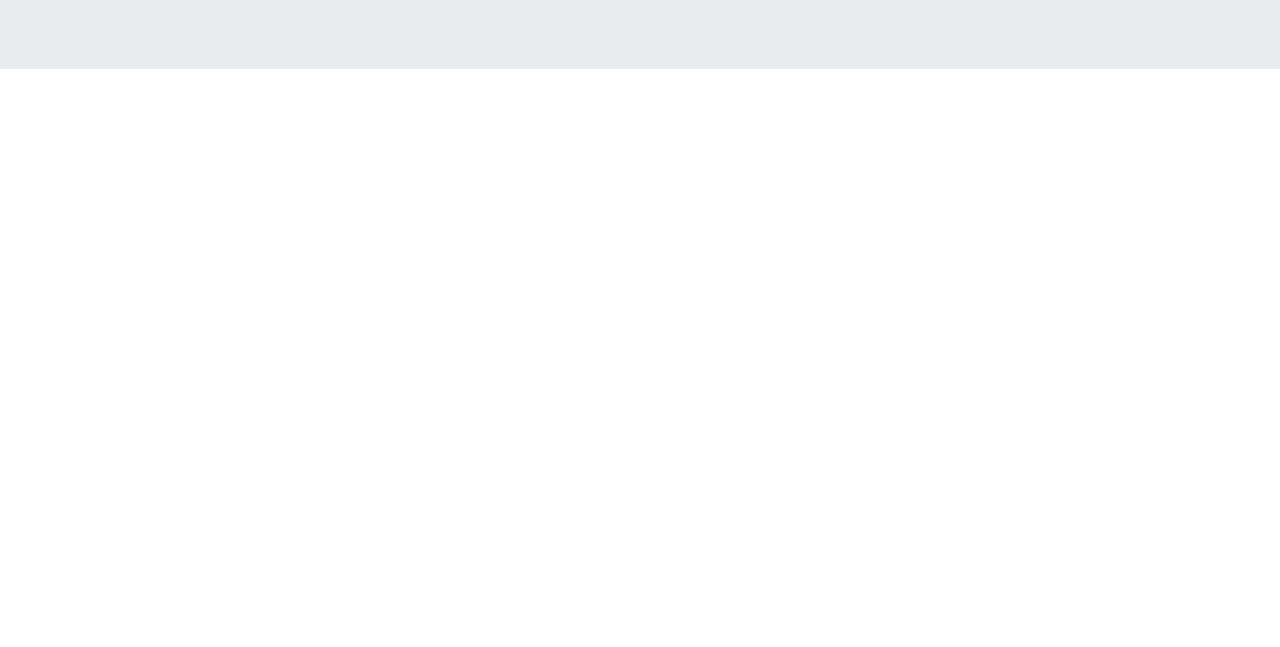
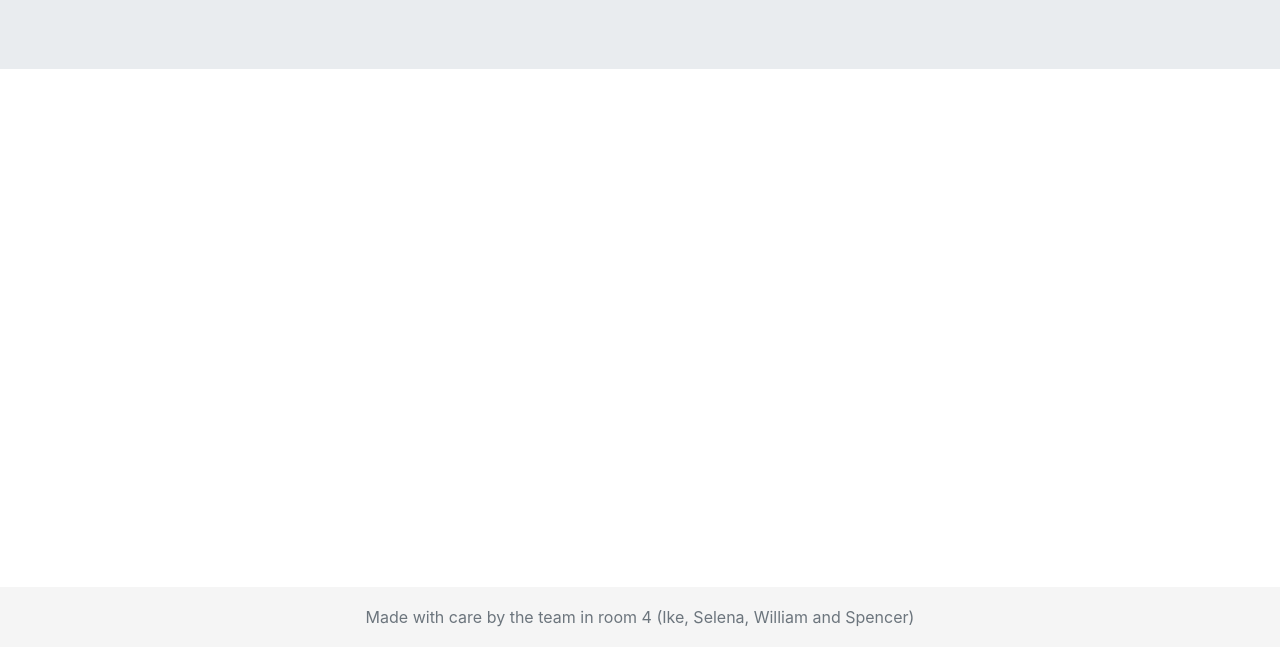
Before and after one commit to tr8b5/NYTSearch-API, a plain HTML site: page index.html in a window 1280 px wide. Shown: the part 153-800 px from the top of the page. Drawn offline with nearby package versions, Linux system fonts and the light colour scheme.

Commit message:
added a css style page and styling for the footer to keep it on the bottom

```diff
--- a/index.html
+++ b/index.html
@@ -13,7 +13,7 @@
       integrity="sha384-TX8t27EcRE3e/ihU7zmQxVncDAy5uIKz4rEkgIXeMed4M0jlfIDPvg6uqKI2xXr2"
       crossorigin="anonymous"
     />
-    <link rel="stylesheet" href="" />
+    <link rel="stylesheet" href="./style.css" />
   </head>
   <body>
     <div class="jumbotron jumbotron-fluid">
@@ -25,6 +25,12 @@
 
     </div>
 
+
+    <footer class="footer">
+        <div class="container">
+            <span class="text-muted">Made with care by the team in room 4 (Ike, Selena, William and Spencer)</span>
+        </div>
+    </footer>
     <script src="" async defer></script>
   </body>
 </html>
--- /dev/null
+++ b/style.css
@@ -0,0 +1,9 @@
+.footer {
+    position: fixed;
+    bottom: 0;
+    text-align: center;
+    width: 100%;
+    height: 60px;
+    line-height: 60px;
+    background-color: #f5f5f5;
+}
```
